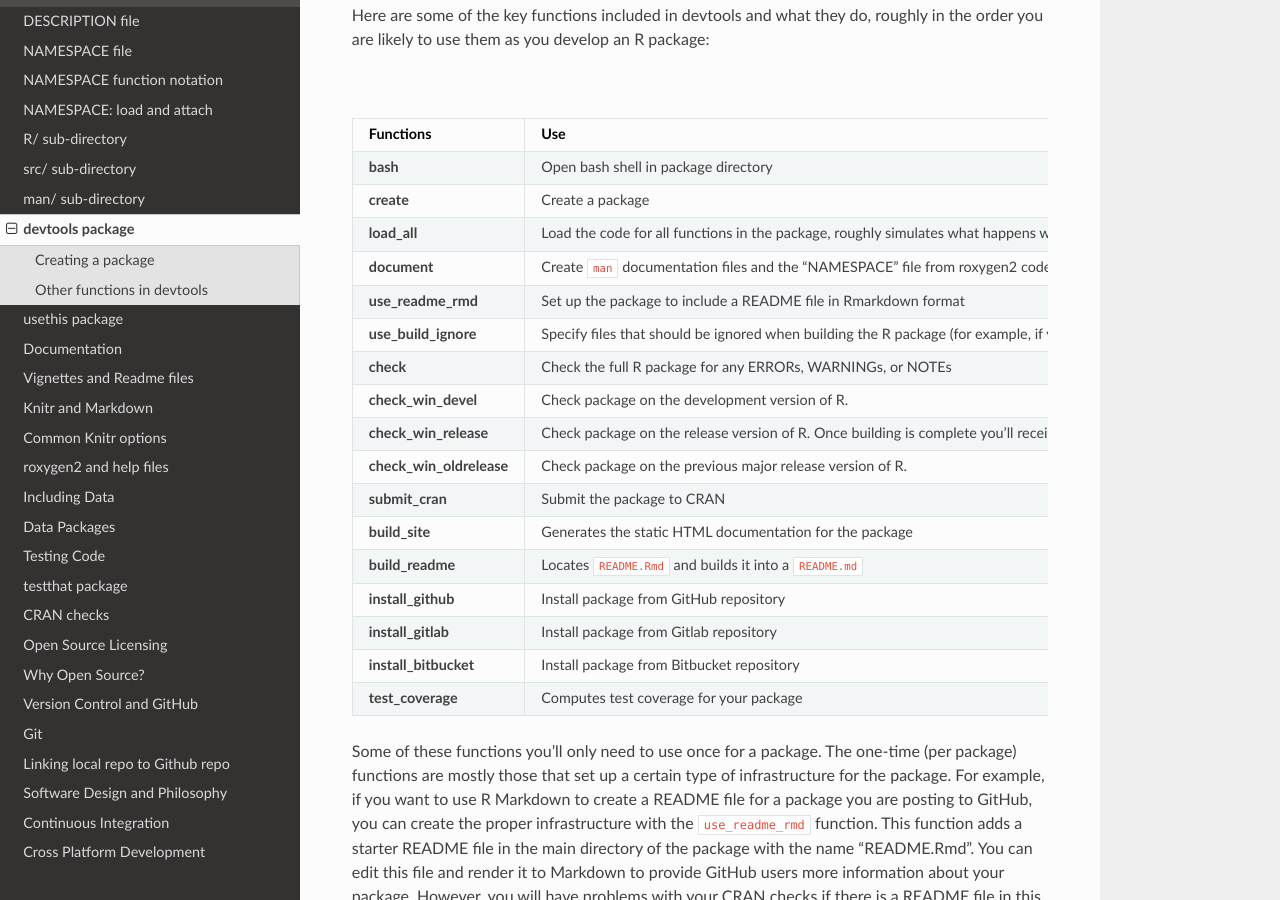
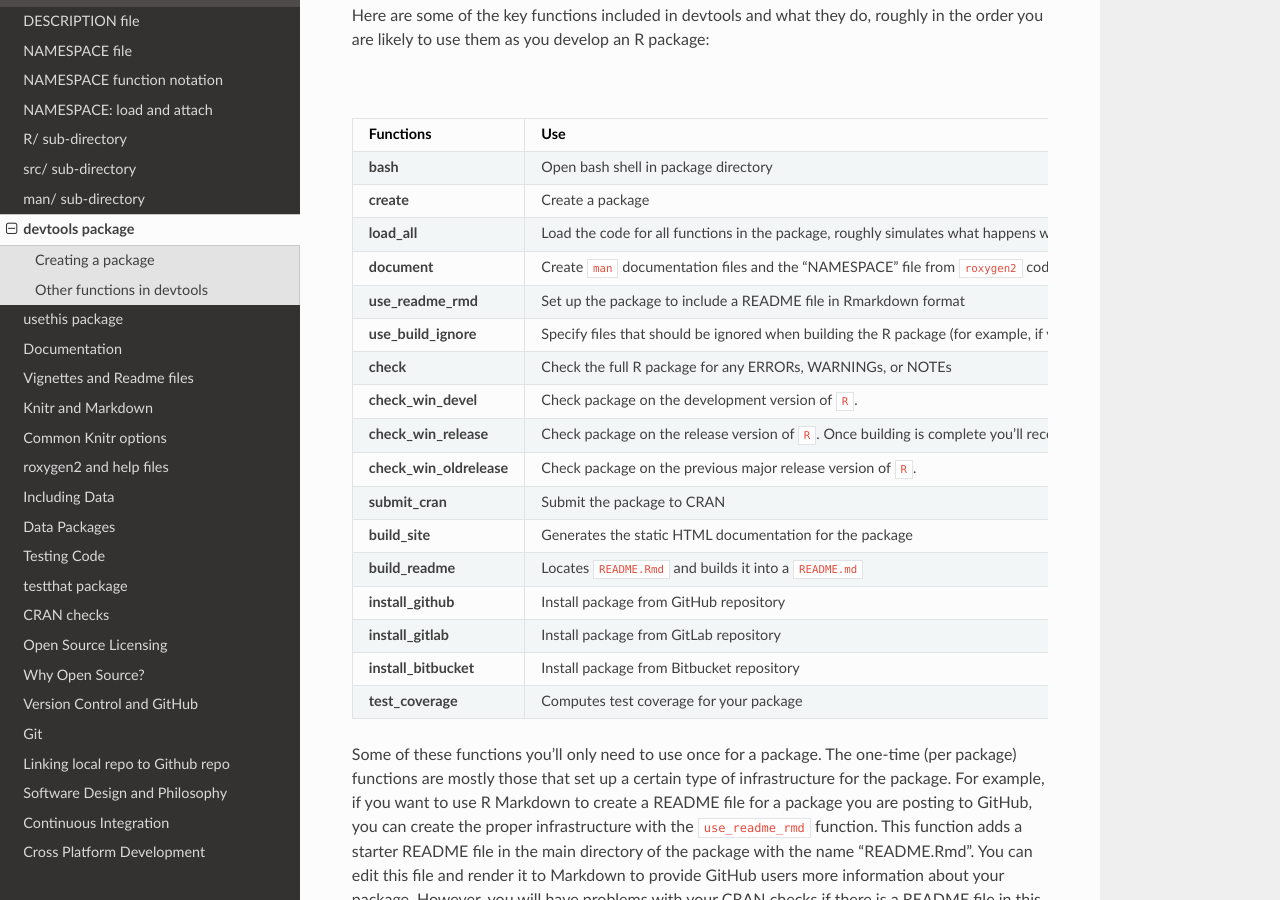
Before and after one commit to sumanstats/Building-R-packages, a Sphinx documentation site: the page built from source/devtools.rst, in a window 1280 px wide and 900 px high, scrolled down 372 px. Built offline with Sphinx 7.4.7 and the Read the Docs theme 2.0.0, drawn with Linux system fonts in a browser that asks for light colours.

```diff
--- a/source/devtools.rst
+++ b/source/devtools.rst
@@ -24,7 +24,7 @@ Here are some of the key functions included in devtools and what they do, roughl
    * - **load_all**
      - Load the code for all functions in the package, roughly simulates what happens when a package is installed and loaded with ``library()``
    * - **document**
-     - Create ``man`` documentation files and the “NAMESPACE” file from roxygen2 code
+     - Create ``man`` documentation files and the “NAMESPACE” file from ``roxygen2`` code
    * - **use_readme_rmd**
      - Set up the package to include a README file in Rmarkdown format
    * - **use_build_ignore**
@@ -32,11 +32,11 @@ Here are some of the key functions included in devtools and what they do, roughl
    * - **check**
      - Check the full R package for any ERRORs, WARNINGs, or NOTEs
    * - **check_win_devel**
-     - Check package on the development version of R.
+     - Check package on the development version of ``R``.
    * - **check_win_release**
-     - Check package on the release version of R. Once building is complete you'll receive a link to the built package in the email address listed in the maintainer field.
+     - Check package on the release version of ``R``. Once building is complete you'll receive a link to the built package in the email address listed in the maintainer field.
    * - **check_win_oldrelease**
-     - Check package on the previous major release version of R.
+     - Check package on the previous major release version of ``R``.
    * - **submit_cran**
      - Submit the package to CRAN
    * - **build_site**
@@ -46,7 +46,7 @@ Here are some of the key functions included in devtools and what they do, roughl
    * - **install_github**
      - Install package from GitHub repository
    * - **install_gitlab**
-     - Install package from Gitlab repository
+     - Install package from GitLab repository
    * - **install_bitbucket**
      - Install package from Bitbucket repository
    * - **test_coverage**
```
